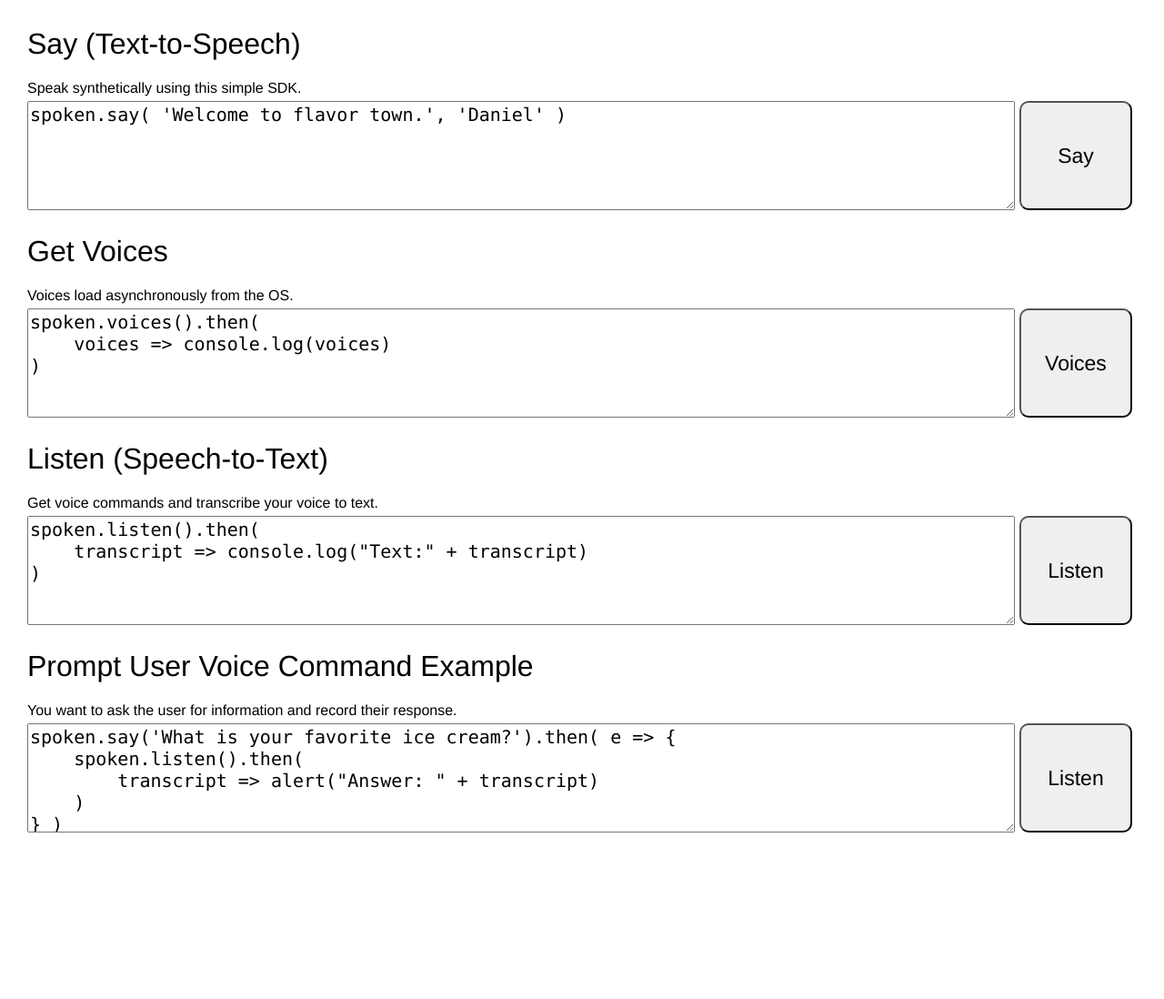
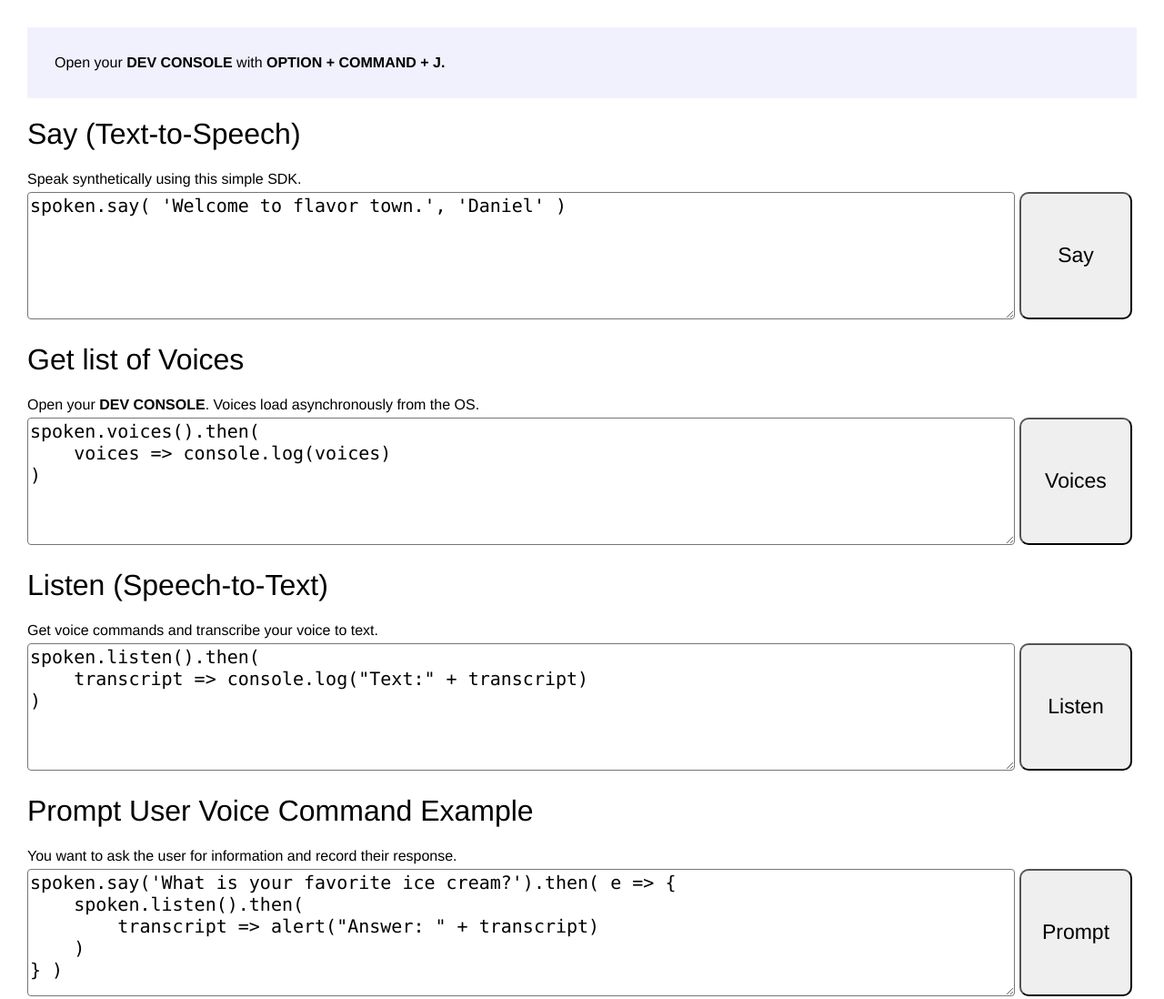
Before and after one commit to stephenlb/spoken, a website: page index.html in a window 1280 px wide. Shown: the whole page at 91% size. Before the commit the page ends 950 px from the top, so only its background shows below. Drawn offline with Linux system fonts and the light colour scheme.

Commit message:
updated readme and code playground.

```diff
--- a/index.html
+++ b/index.html
@@ -1,4 +1,8 @@
 <div class="container">
+    <div class="instructions">
+	Open your <strong>DEV CONSOLE</strong> with <strong>OPTION + COMMAND + J.</strong>
+    </div>
+
     <h1>Say (Text-to-Speech)</h1>
     <div>Speak synthetically using this simple SDK.</div>
     <div class="codebox">
@@ -6,8 +10,8 @@
         <button>Say</button>
     </div>
 
-    <h1>Get Voices</h1>
-    <div>Voices load asynchronously from the OS.</div>
+    <h1>Get list of Voices</h1>
+    <div>Open your <strong>DEV CONSOLE</strong>. Voices load asynchronously from the OS.</div>
     <div class="codebox">
         <textarea>spoken.voices().then(
     voices =&gt; console.log(voices)
@@ -32,7 +36,7 @@
         transcript =&gt; alert("Answer: " + transcript)
     )
 } )</textarea>
-        <button>Listen</button>
+        <button>Prompt</button>
     </div>
 
 </div>
@@ -90,13 +94,14 @@ button {
     font-family: "San Francisco", "Helvetica Neue", "Helvetica", Arial, Sans-Serif;
     font-weight: 400;
     font-size: 23px;
-    height: 120px;
+    height: 140px;
 }
 textarea {
     flex: 10;
+    border-radius: 4px;
     font-family: "Lucida Console", Monaco, monospace;
     font-size: 20px;
-    height: 120px;
+    height: 140px;
 }
 div.codebox {
     display: flex;
@@ -112,4 +117,8 @@ div.codebox {
 div.container {
     margin: 30px;
 }
+div.instructions {
+    background: #f1f1fe;
+    padding: 30px;
+}
 </style>
```
Also changed, not shown: readme.md.
